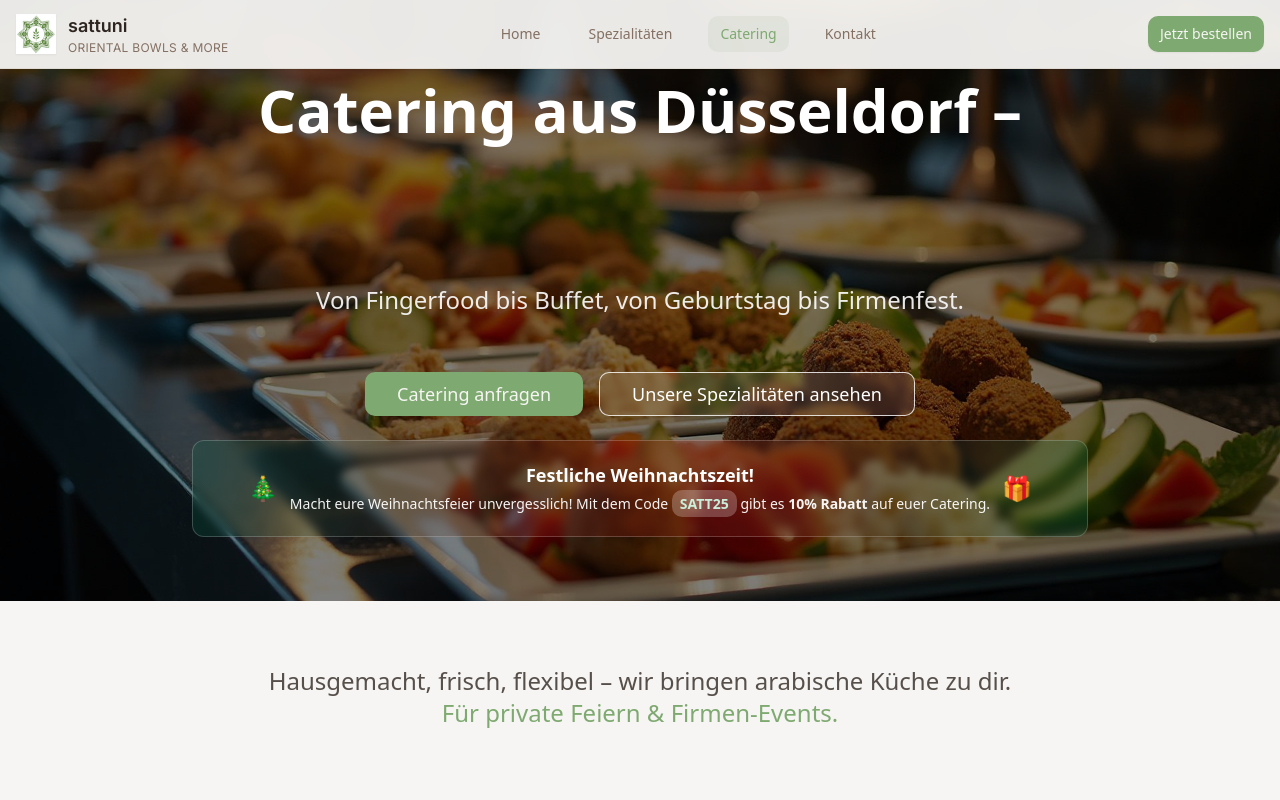
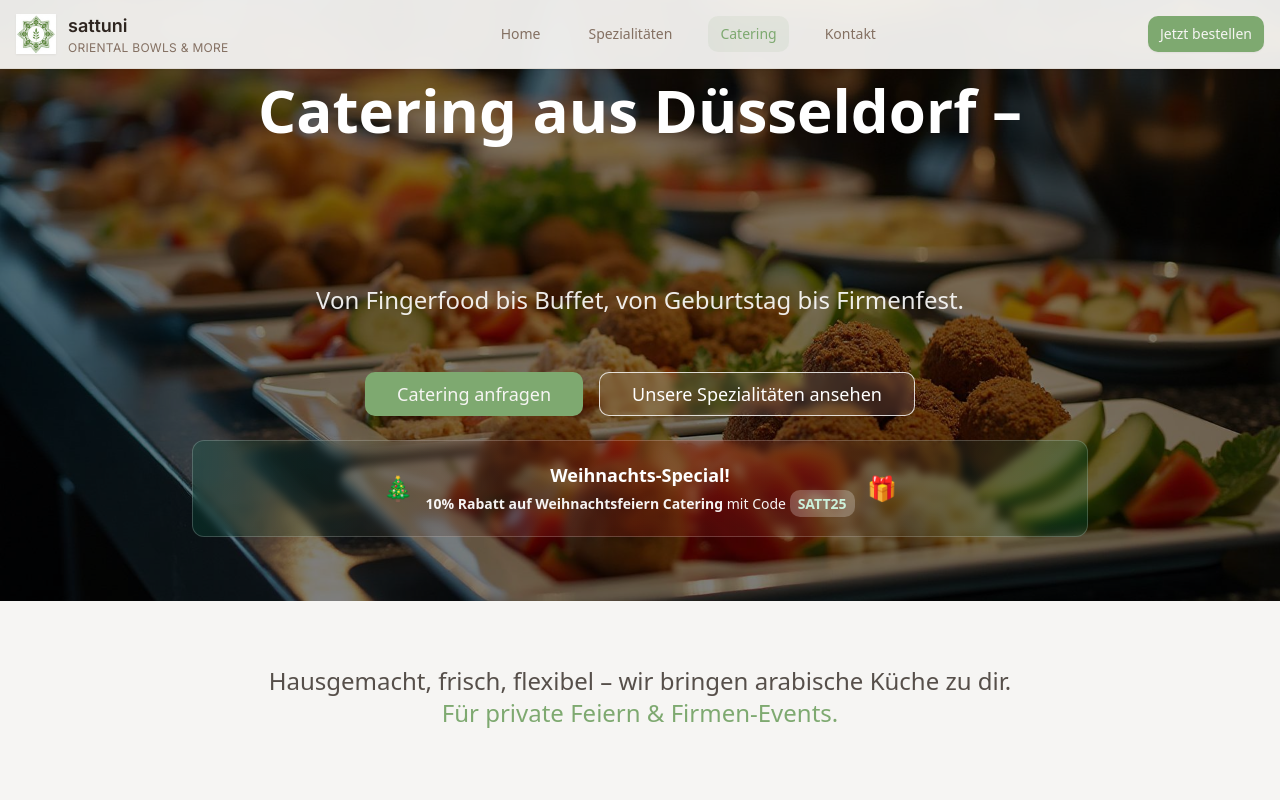
Before and after one commit to Sattuni/sattuni-hero-welcome, a React (Vite) app: page /catering in a window 1280 px wide. Shown: the top 800 px of the page. Built offline with nearby package versions, Linux system fonts and the light colour scheme; the HTML template or start-up script is replaced by a standard one.

Commit message:
Add Christmas catering discount

```diff
--- a/src/components/ChristmasPromo.tsx
+++ b/src/components/ChristmasPromo.tsx
@@ -49,7 +49,7 @@ const ChristmasPromo = () => {
             <Sparkles className="w-4 h-4" />
           </div>
           <p className="text-sm opacity-95 mb-3 leading-relaxed">
-            <span className="font-semibold">10% Rabatt</span> auf Weihnachtsfeiern mit Code{' '}
+            <span className="font-semibold">10% Rabatt auf Weihnachtsfeiern Catering</span> mit Code{' '}
             <span className="font-bold bg-white/25 px-1.5 py-0.5 rounded text-emerald-100">
               SATT25
             </span>
--- a/src/pages/Catering.tsx
+++ b/src/pages/Catering.tsx
@@ -153,13 +153,12 @@ const Catering = () => {
               <div className="flex items-center justify-center gap-3 text-white">
                 <span className="text-2xl">🎄</span>
                 <div className="text-center">
-                  <div className="font-bold text-lg mb-1">Festliche Weihnachtszeit!</div>
+                  <div className="font-bold text-lg mb-1">Weihnachts-Special!</div>
                   <div className="text-sm opacity-95 leading-relaxed">
-                    Macht eure Weihnachtsfeier unvergesslich! Mit dem Code{' '}
+                    <span className="font-semibold">10% Rabatt auf Weihnachtsfeiern Catering</span> mit Code{' '}
                     <span className="font-bold bg-white/25 px-2 py-1 rounded-md text-emerald-100">
                       SATT25
-                    </span>{' '}
-                    gibt es <span className="font-semibold">10% Rabatt</span> auf euer Catering.
+                    </span>
                   </div>
                 </div>
                 <span className="text-2xl">🎁</span>
```
